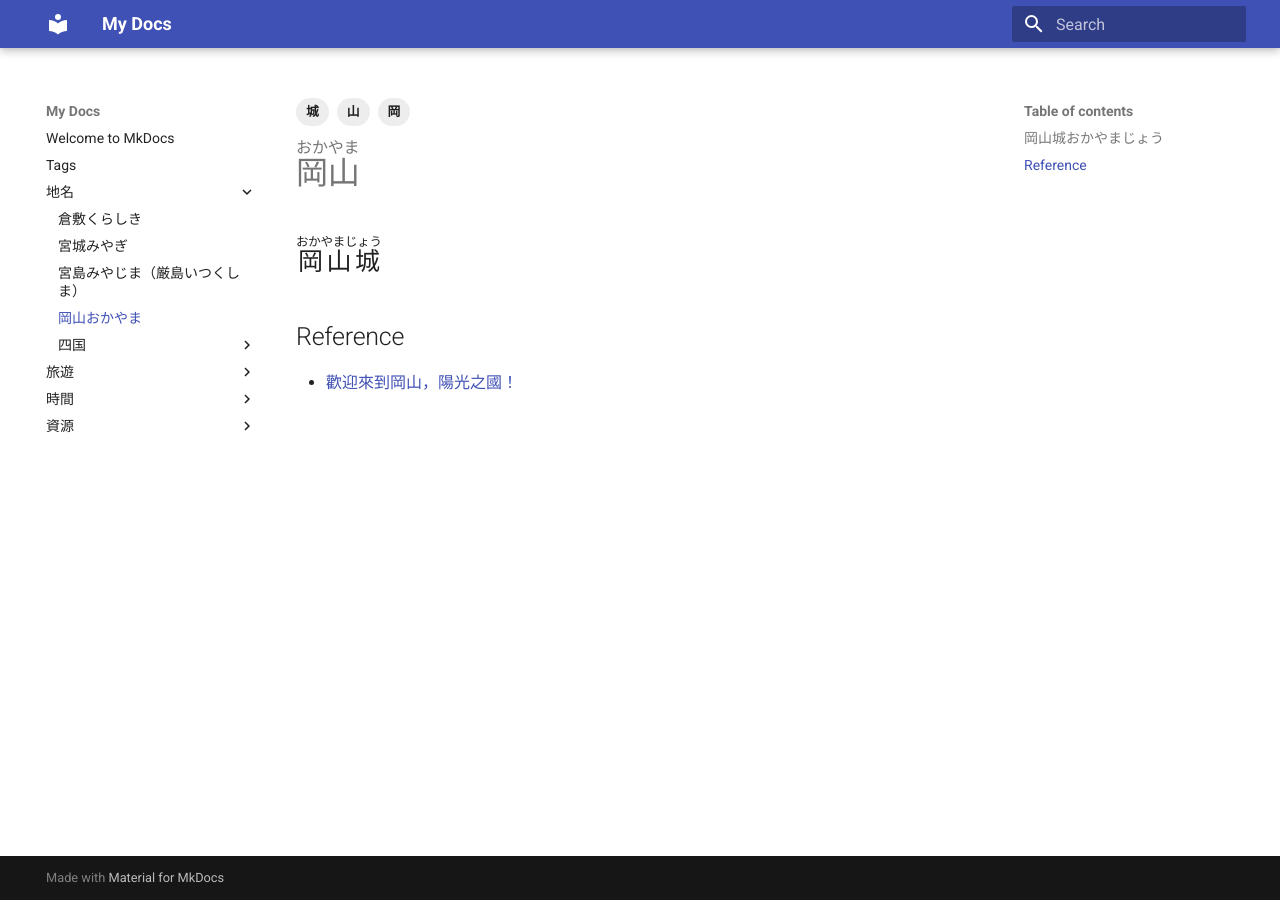
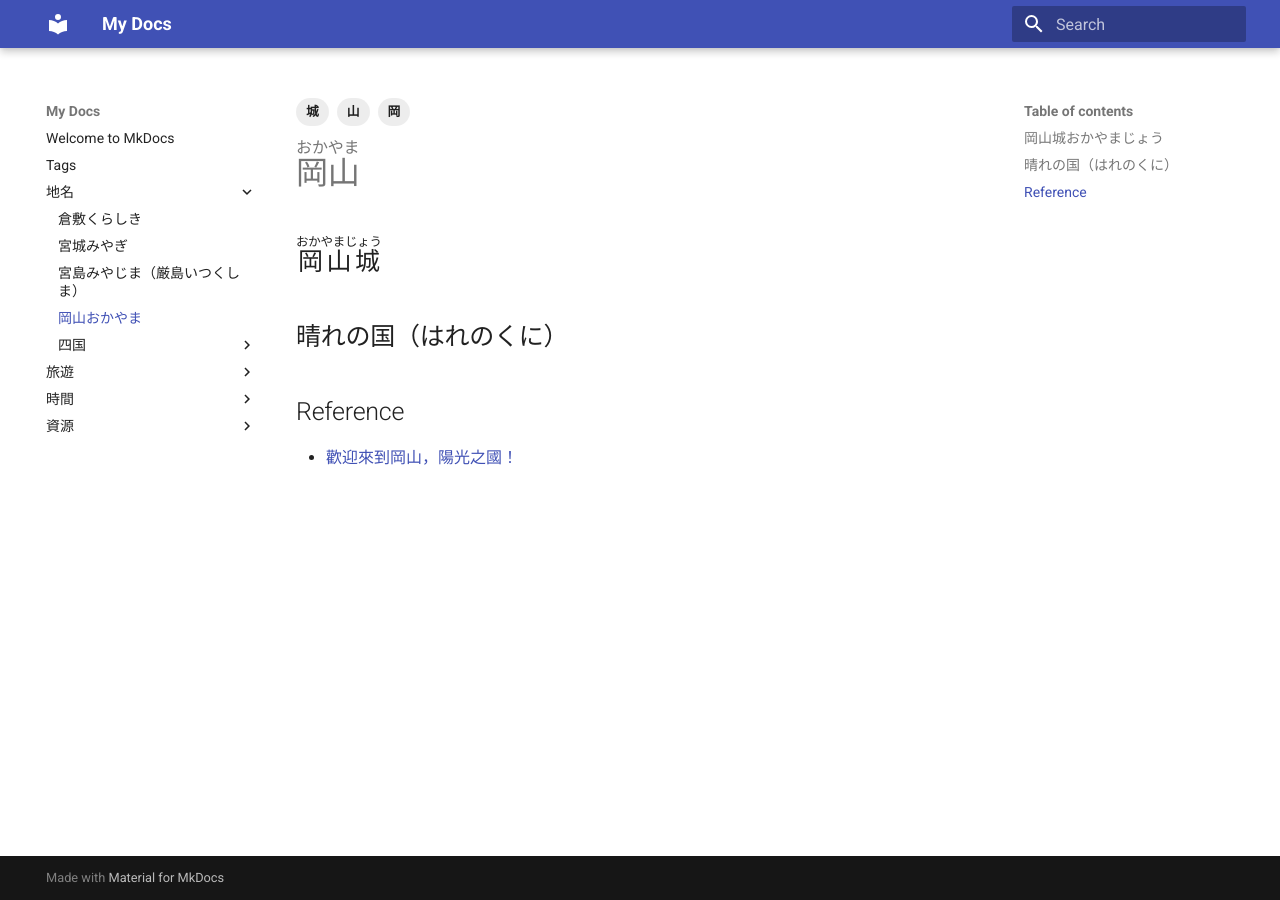
Before and after one commit to luomein/my_jp_dict, an MkDocs documentation site: the page built from docs/地名/岡山.md, in a window 1280 px wide. Built offline with MkDocs 1.6.1 and Material for MkDocs 9.7.7, drawn with Linux system fonts in a browser that asks for light colours.

Commit message:
Update 岡山.md

```diff
--- a/docs/地名/岡山.md
+++ b/docs/地名/岡山.md
@@ -8,7 +8,7 @@ tags:
 
 ## <ruby>岡山城<rt>おかやまじょう</rt></ruby>
 
-
+## 晴れの国（はれのくに）
 
 ## Reference
 
```
